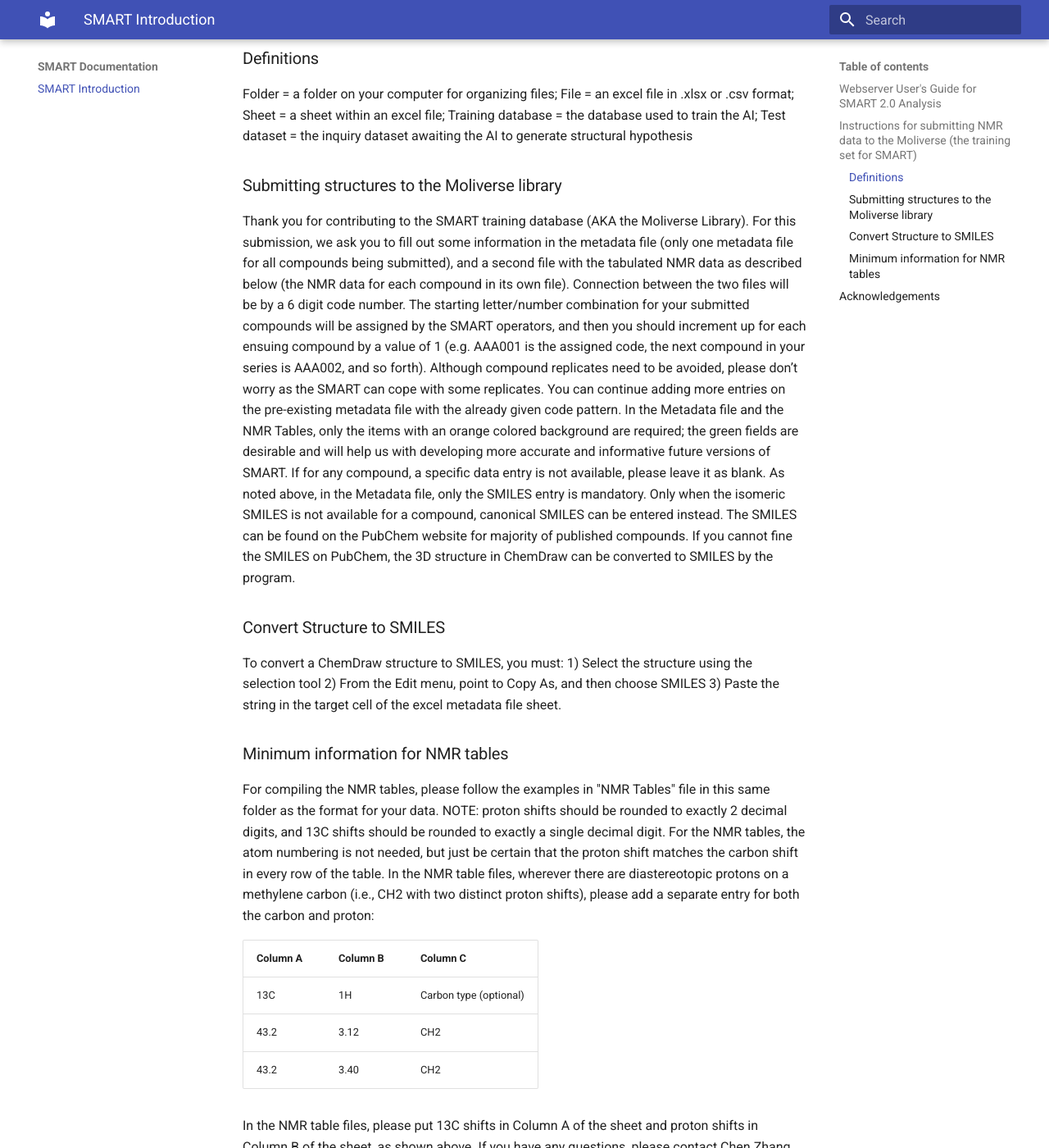
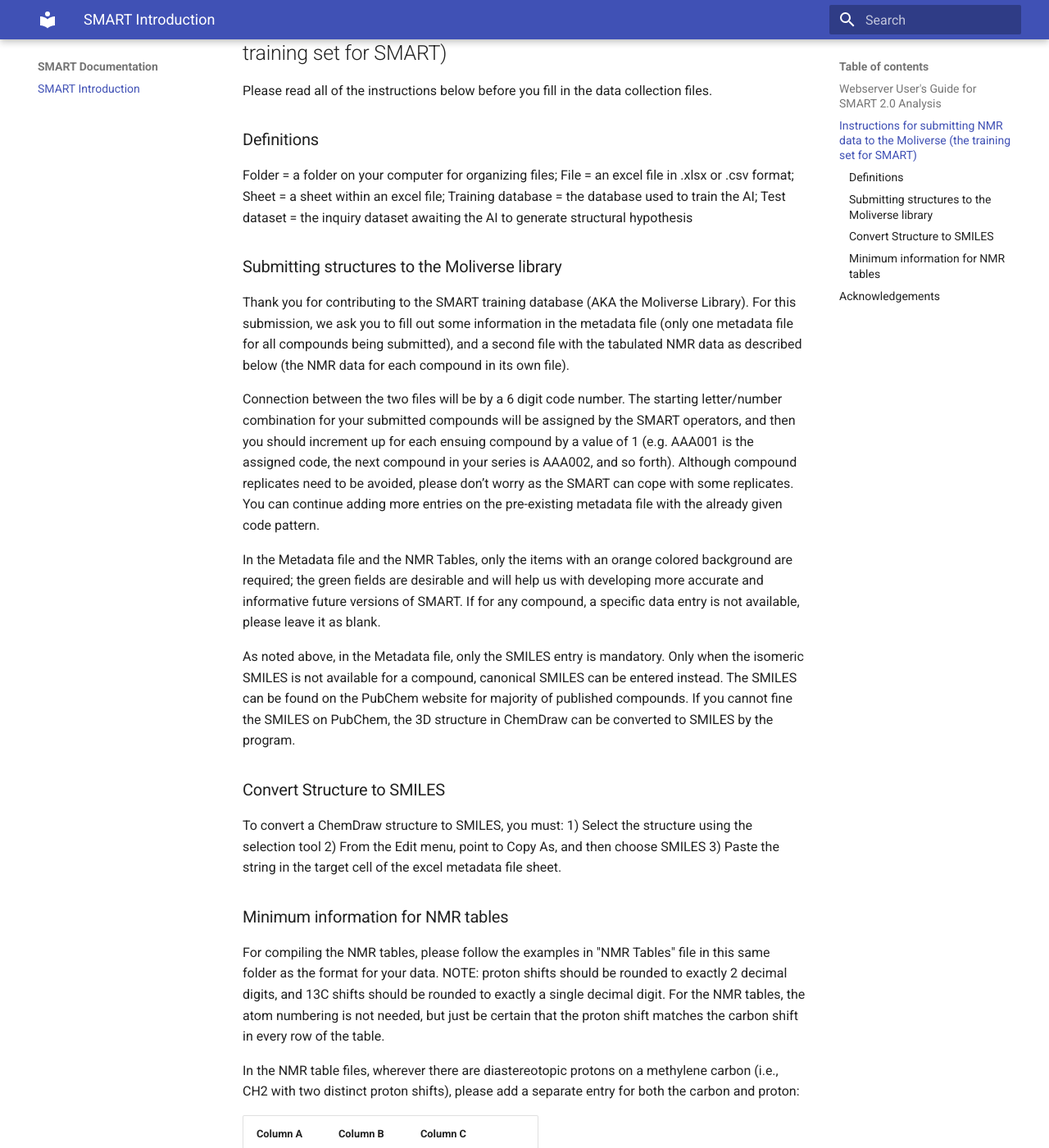
Before and after one commit to mwang87/SMART_NMR_Documentation, an MkDocs documentation site: the page built from docs/index.md, in a window 1280 px wide and 1400 px high, scrolled down 1731 px. Shown: the whole window at 82% size. Built offline with MkDocs 1.6.1 and Material for MkDocs 9.7.7, drawn with Linux system fonts in a browser that asks for light colours; part of the change alters nothing that is shown; some of the changed text lies outside the part shown.

```diff
--- a/docs/index.md
+++ b/docs/index.md
@@ -5,7 +5,11 @@ SMART (Small Molecule Accurate Recognition Technology) is the next generation of
 ## Webserver User's Guide for SMART 2.0 Analysis
 
 Welcome to use the SMART 2.0 to test your compound(s).
-The current version of SMART 2.0 is trained on 2D NMR spectra of 53,076 natural products.
+
+The current version of SMART 2.0 as of 11/25/2019 is trained on 2D NMR spectra of 53,076 natural products.
+
+Before you start, pleaes unblock any pop-up blockers in your web browser.
+
 Please prepare your NMR peak lists of each compound using Excel or preferably notepad/wordpad and save the NMR table of each compound as a comma-separated value (.csv) or tab-separated (.tsv) file. Please always place 1H data in the first column and their corresponding 13C data in the second column. The first row will be left for strings “1H” and “13C” as table head. Please strictly keep 1H shifts in 2 decimals and 13C shifts in a single decimal only. You can name the .csv file with any name that your operating system accepts.
 
 |     1H     |     13C     |
@@ -41,17 +45,23 @@ Please read all of the instructions below before you fill in the data collection
 Folder = a folder on your computer for organizing files; File = an excel file in .xlsx or .csv format; Sheet = a sheet within an excel file; Training database = the database used to train the AI; Test dataset = the inquiry dataset awaiting the AI to generate structural hypothesis
 ### Submitting structures to the Moliverse library
 Thank you for contributing to the SMART training database (AKA the Moliverse Library). For this submission, we ask you to fill out some information in the metadata file (only one metadata file for all compounds being submitted), and a second file with the tabulated NMR data as described below (the NMR data for each compound in its own file).
+
 Connection between the two files will be by a 6 digit code number.  The starting letter/number combination for your submitted compounds will be assigned by the SMART operators, and then you should increment up for each ensuing compound by a value of 1 (e.g. AAA001 is the assigned code, the next compound in your series is AAA002, and so forth). Although compound replicates need to be avoided, please don’t worry as the SMART can cope with some replicates. You can continue adding more entries on the pre-existing metadata file with the already given code pattern.
+
 In the Metadata file and the NMR Tables, only the items with an orange colored background are required; the green fields are desirable and will help us with developing more accurate and informative future versions of SMART. If for any compound, a specific data entry is not available, please leave it as blank.
+
 As noted above, in the Metadata file, only the SMILES entry is mandatory. Only when the isomeric SMILES is not available for a compound, canonical SMILES can be entered instead. The SMILES can be found on the PubChem website for majority of published compounds. If you cannot fine the SMILES on PubChem, the 3D structure in ChemDraw can be converted to SMILES by the program.
+
 ### Convert Structure to SMILES
 To convert a ChemDraw structure to SMILES, you must:
 1) Select the structure using the selection tool
 2) From the Edit menu, point to Copy As, and then choose SMILES
 3) Paste the string in the target cell of the excel metadata file sheet.
+
 ### Minimum information for NMR tables
 For compiling the NMR tables, please follow the examples in "NMR Tables" file in this same folder as the format for your data. NOTE: proton shifts should be rounded to exactly 2 decimal digits, and 13C shifts should be rounded to exactly a single decimal digit.
 For the NMR tables, the atom numbering is not needed, but just be certain that the proton shift matches the carbon shift in every row of the table.
+
 In the NMR table files, wherever there are diastereotopic protons on a methylene carbon (i.e., CH2 with two distinct proton shifts), please add a separate entry for both the carbon and proton:
 
 | Column A | Column B | Column C               |
```
